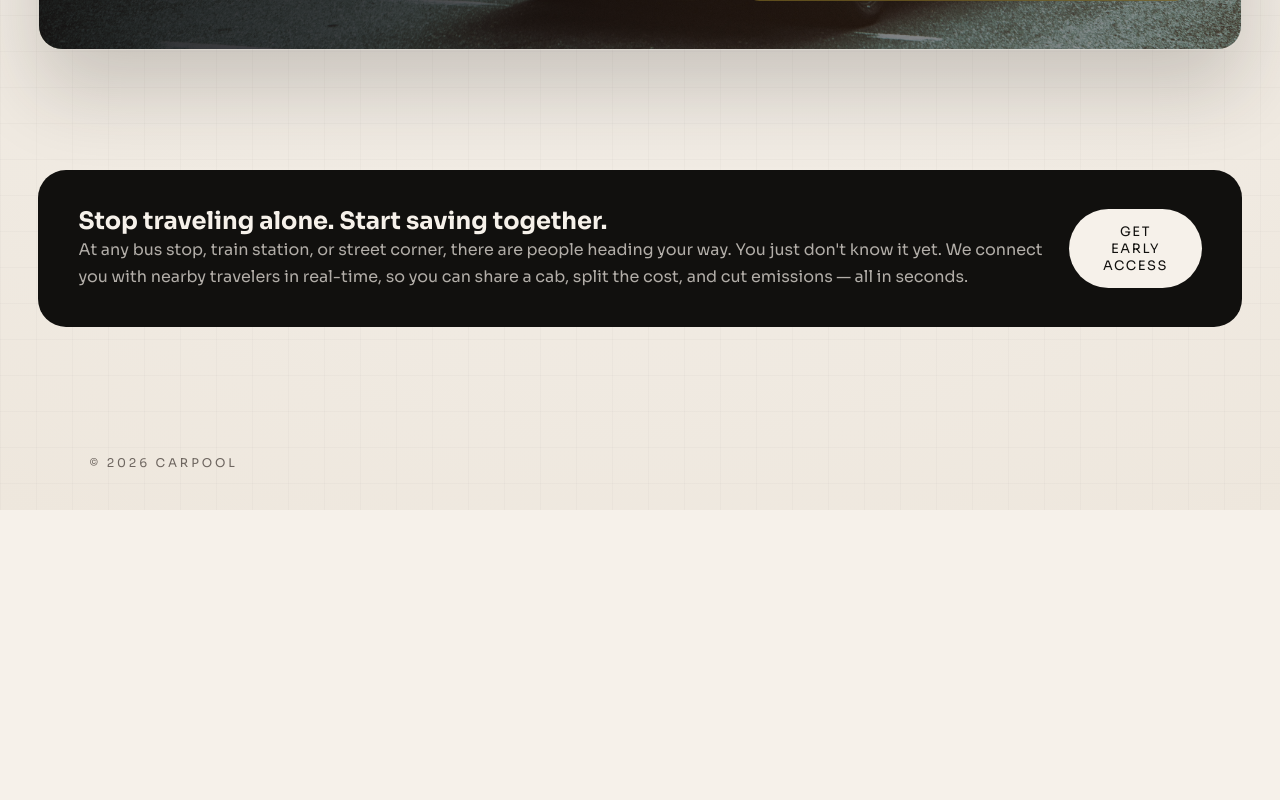
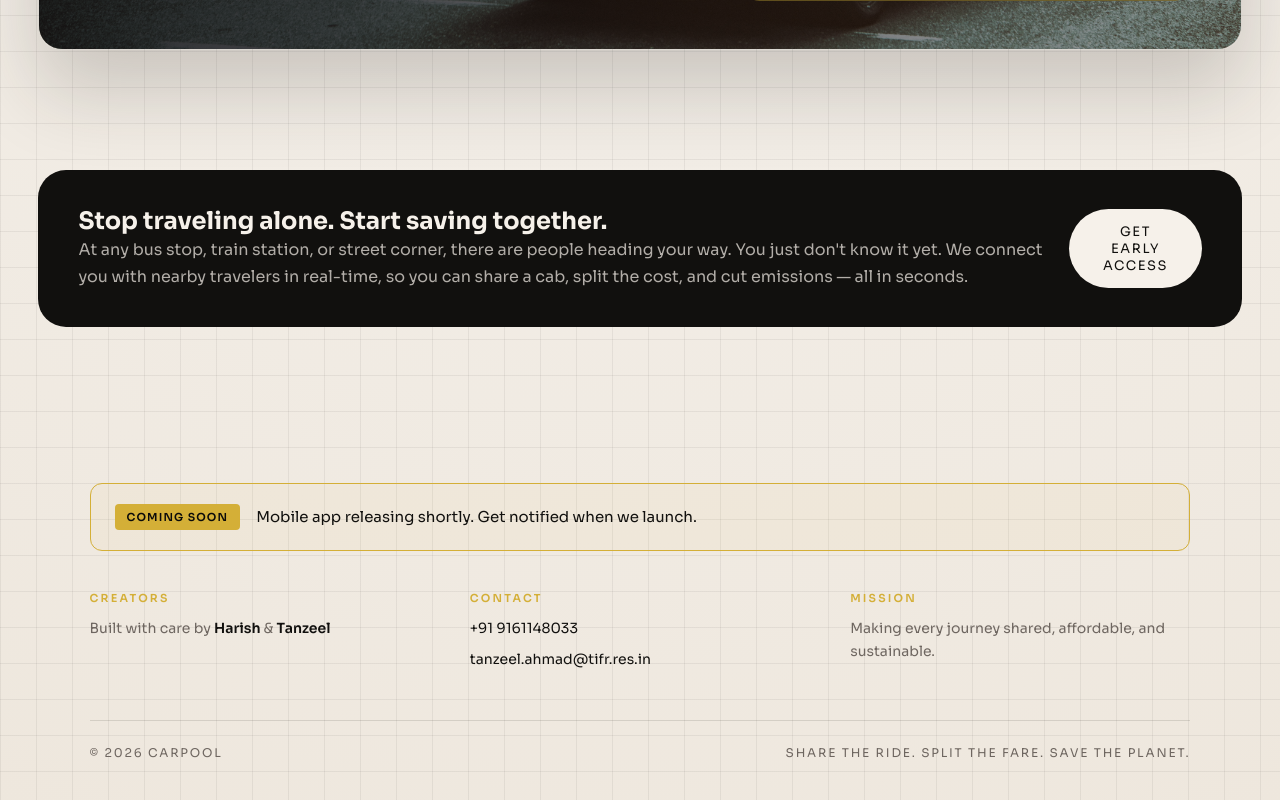
Before and after one commit to tanzeel-a/carpool-app, a Next.js app in the folder landing/: page / in a window 1280 px wide. Shown: the part 705-1505 px from the top of the page. Before the commit the page ends 1215 px from the top, so only its background shows below. Built offline with nearby package versions, Linux system fonts and the light colour scheme.

Commit message:
added footer

```diff
--- a/landing/src/app/page.module.css
+++ b/landing/src/app/page.module.css
@@ -24,12 +24,12 @@
   position: absolute;
   inset: 0;
   background-image: linear-gradient(
-      rgba(17, 16, 14, 0.05) 1px,
+      rgba(17, 16, 14, 0.1) 1px,
       transparent 1px
     ),
-    linear-gradient(90deg, rgba(17, 16, 14, 0.05) 1px, transparent 1px);
+    linear-gradient(90deg, rgba(17, 16, 14, 0.1) 1px, transparent 1px);
   background-size: 36px 36px;
-  opacity: 0.4;
+  opacity: 0.6;
   pointer-events: none;
 }
 
@@ -340,13 +340,89 @@
 }
 
 .footer {
-  padding: 32px 7vw 40px;
+  padding: 60px 7vw 40px;
+  position: relative;
+  z-index: 1;
+  display: flex;
+  flex-direction: column;
+  gap: 40px;
+}
+
+.footerAnnouncement {
+  display: flex;
+  align-items: center;
+  gap: 16px;
+  padding: 20px 24px;
+  border: 1px solid var(--gold);
+  border-radius: 12px;
+  background: rgba(212, 175, 55, 0.05);
+}
+
+.announcementBadge {
+  padding: 6px 12px;
+  background: var(--gold);
+  color: #0a0a0a;
+  font-size: 11px;
+  font-weight: 600;
+  text-transform: uppercase;
+  letter-spacing: 0.1em;
+  border-radius: 4px;
+  white-space: nowrap;
+}
+
+.footerAnnouncement p {
+  font-size: 15px;
+  color: var(--ink);
+  margin: 0;
+}
+
+.footerGrid {
+  display: grid;
+  grid-template-columns: repeat(3, 1fr);
+  gap: 40px;
+}
+
+.footerSection h4 {
+  font-size: 11px;
+  text-transform: uppercase;
+  letter-spacing: 0.2em;
+  color: var(--gold);
+  margin-bottom: 12px;
+  font-weight: 600;
+}
+
+.footerSection p {
+  font-size: 14px;
+  line-height: 1.7;
+  color: var(--muted);
+  margin: 0 0 8px 0;
+}
+
+.footerSection p strong {
+  color: var(--ink);
+  font-weight: 600;
+}
+
+.footerSection a {
+  color: var(--ink);
+  text-decoration: none;
+  transition: color 0.2s ease;
+}
+
+.footerSection a:hover {
+  color: var(--gold);
+}
+
+.footerBottom {
+  display: flex;
+  justify-content: space-between;
+  align-items: center;
+  padding-top: 24px;
+  border-top: 1px solid var(--line);
   font-size: 12px;
   text-transform: uppercase;
-  letter-spacing: 0.24em;
+  letter-spacing: 0.15em;
   color: var(--muted);
-  position: relative;
-  z-index: 1;
 }
 
 @media (max-width: 900px) {
@@ -365,6 +441,23 @@
 
   .nav {
     display: none;
+  }
+
+  .footerGrid {
+    grid-template-columns: 1fr;
+    gap: 32px;
+  }
+
+  .footerAnnouncement {
+    flex-direction: column;
+    align-items: flex-start;
+    gap: 12px;
+  }
+
+  .footerBottom {
+    flex-direction: column;
+    gap: 12px;
+    text-align: center;
   }
 }
 
--- a/landing/src/app/page.tsx
+++ b/landing/src/app/page.tsx
@@ -57,7 +57,39 @@ export default function Home() {
         </section>
       </main>
 
-      <footer className={styles.footer}>© 2026 Carpool</footer>
+      <footer className={styles.footer}>
+        <div className={styles.footerAnnouncement}>
+          <span className={styles.announcementBadge}>Coming Soon</span>
+          <p>Mobile app releasing shortly. Get notified when we launch.</p>
+        </div>
+
+        <div className={styles.footerGrid}>
+          <div className={styles.footerSection}>
+            <h4>Creators</h4>
+            <p>Built with care by <strong>Harish</strong> & <strong>Tanzeel</strong></p>
+          </div>
+
+          <div className={styles.footerSection}>
+            <h4>Contact</h4>
+            <p>
+              <a href="tel:+919161148033">+91 9161148033</a>
+            </p>
+            <p>
+              <a href="mailto:tanzeel.ahmad@tifr.res.in">tanzeel.ahmad@tifr.res.in</a>
+            </p>
+          </div>
+
+          <div className={styles.footerSection}>
+            <h4>Mission</h4>
+            <p>Making every journey shared, affordable, and sustainable.</p>
+          </div>
+        </div>
+
+        <div className={styles.footerBottom}>
+          <span>© 2026 Carpool</span>
+          <span>Share the ride. Split the fare. Save the planet.</span>
+        </div>
+      </footer>
     </div>
   );
 }
```
